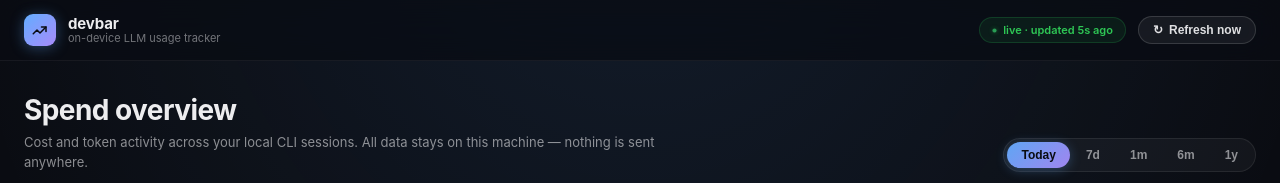
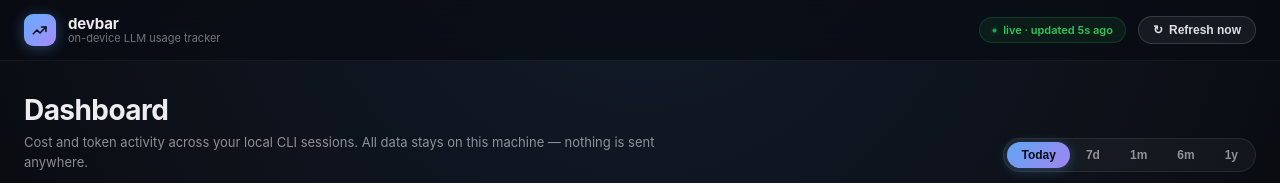
Before and after one commit to yimin12/llm-cost-monitor, a React (Vite) app in the folder src/renderer/: page / in a window 1280 px wide. Shown: the top 183 px of the page. Built offline with nearby package versions, Linux system fonts and the light colour scheme.

Commit message:
chore(web): rename header from 'Spend overview' to 'Dashboard'
The page covers cost AND token activity AND provider onboarding now —
'Spend overview' was scoped too narrowly. 'Dashboard' matches what the
'Details' button in the tray panel says about the destination
("open the dashboard").

```diff
--- a/src/renderer/src/WebDashboard.tsx
+++ b/src/renderer/src/WebDashboard.tsx
@@ -204,7 +204,7 @@
       <main className="web-main">
         <section className="web-page-head">
           <div>
-            <h1>Spend overview</h1>
+            <h1>Dashboard</h1>
             <p>
               Cost and token activity across your local CLI sessions. All data stays on this
               machine — nothing is sent anywhere.
```
